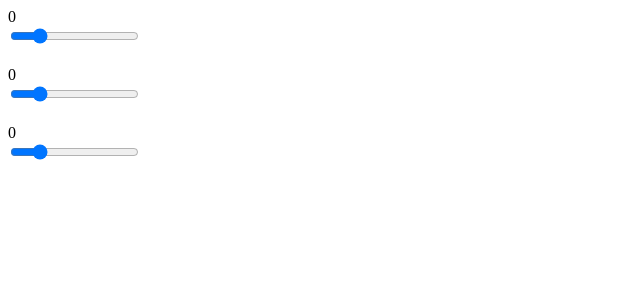
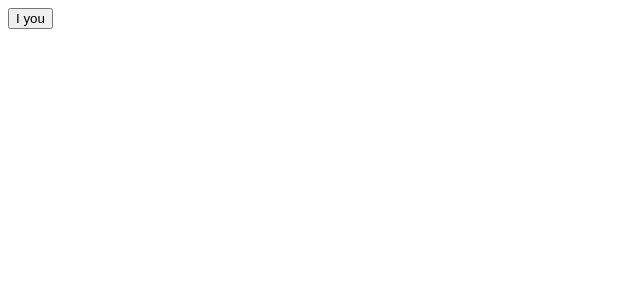
Before and after one commit to thanhliem89dn/react-beginner-egghead-tutorial, a React app: page / in a window 1280 px wide. Shown: the top 300 px of the page, without its empty margins (0-640 px from the left). Built offline with nearby package versions, Linux system fonts and the light colour scheme.

Commit message:
lesson - react-accessing-child-properties

```diff
--- a/App.js
+++ b/App.js
@@ -2,52 +2,17 @@ import React from 'react';
 import ReactDom from 'react-dom';
 
 class App extends React.Component {
-  constructor(){
-    super();
-    this.state = {
-      red: 0,
-      green: 0,
-      blue: 0
-    }
-    this.update = this.update.bind(this);
-  }
-  update(e){
-    this.setState({
-      red: ReactDom.findDOMNode(this.refs.red.refs.inp).value,
-      green: ReactDom.findDOMNode(this.refs.green.refs.inp).value,
-      blue: ReactDom.findDOMNode(this.refs.blue.refs.inp).value
-    })
-  }
   render() {
-    return (
-      <div>
-        <Slider ref="red" RGBPart={this.state.red} update={this.update} />
-        <br/>
-        <Slider ref="green" RGBPart={this.state.green} update={this.update} />
-        <br/>
-        <Slider ref="blue" RGBPart={this.state.blue} update={this.update} />
-      </div>
-    );
+    return <Button> I <Heart/> you </Button>
   }
 }
 
-class Slider extends React.Component {
+class Button extends React.Component {
   render() {
-    return (
-      <div>
-        {this.props.RGBPart}
-        <br/>
-        <input ref="inp" type="range"
-          min="0"
-          max="255"
-          onChange={this.props.update} />
-      </div>
-    );
+    return <button> {this.props.children} </button>
   }
 }
 
-ReactDom.render(
-  <App cat={12} />, document.getElementById('app')
-);
+const Heart = () => <span className="glyphicon glyphicon-heart"> </span>
 
-// export default App
+export default App
--- a/main.js
+++ b/main.js
@@ -1 +1,7 @@
+import React from 'react';
+import ReactDom from 'react-dom';
 import App from './App';
+
+ReactDom.render(
+  <App />, document.getElementById('app')
+);
```
